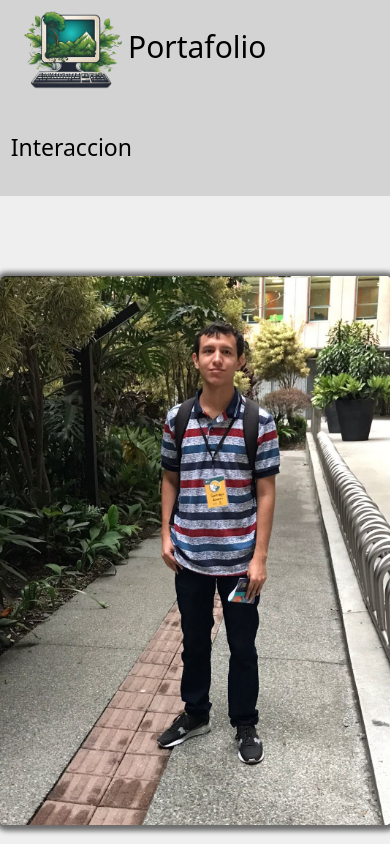
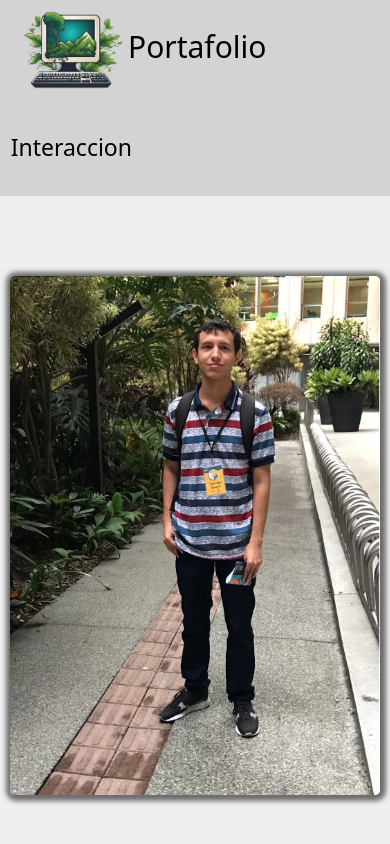
Before and after one commit to santiago2208/Portafolio, a React (Vite) app: page / in a window 390 px wide. Shown: the top 844 px of the page. Built offline with nearby package versions, Linux system fonts and the light colour scheme.

Commit message:
se ajusta el responsive de la foto de la seccion 1

```diff
--- a/src/components/Home/home.css
+++ b/src/components/Home/home.css
@@ -16,21 +16,10 @@
   flex-wrap: wrap;
 }
 
+.HomeSect1__contleft{
 
-
-
-.HomeSect1__contleft{
-  margin-left: -450px;
-  transition: margin-left 1s ease-in-out;
-  animation: aparecer 1s forwards;
-  margin-right: 20px;
 }
 
-@keyframes aparecer {
-  to {
-    margin-left: 0;
-  }
-}
 
 .HomeSect1__FotoSanti{
   width: auto;
@@ -49,16 +38,9 @@
   box-shadow: 1px 1px 5px 5px rgb(108, 108, 108);
   border-radius: 5px; */
 
-  margin-right: -450px;
-  transition: margin-left 1s ease-in-out;
-  animation: aparecer2 1s forwards;
+
 }
 
-@keyframes aparecer2 {
-  to {
-    margin-right: 0;
-  }
-}
 
 
 .HomeSect1__Title{
@@ -398,9 +380,9 @@
   padding: 20px 30px;
 }
 
-.Modal__header{
+/* .Modal__header{
 
-}
+} */
 
 .Modal__title{
   text-align: center;
@@ -408,9 +390,9 @@
 }
 
 
-.Modal__Main{
+/* .Modal__Main{
 
-}
+} */
 
 .Modal__Fotter{
   display: flex;
@@ -466,9 +448,9 @@
   height: 50px;
 }
 
-.TargetaSec3__TitleLeft{
+/* .TargetaSec3__TitleLeft{
 
-}
+} */
 
 .TargetaSec3__TitleRight{
   text-align: center;
@@ -554,6 +536,22 @@
 
 
 
+@media(max-width:430px){
+
+  .HomeSect1__contleft{
+    width: 95%;
+  }
+
+
+  .HomeSect1__FotoSanti{
+    width: 100%;
+    height: auto;
+  }
+
+}
+
+
+
 @media(min-width:600px){
 
   .habBlandas__Icono{
@@ -580,11 +578,38 @@
 
 @media(min-width:800px){
 
+  .HomeSect1__contleft{
+    margin-left: -450px;
+    transition: margin-left 1s ease-in-out;
+    animation: aparecer 1s forwards;
+    margin-right: 20px;
+  }
+
+  @keyframes aparecer {
+    to {
+      margin-left: 0;
+    }
+  }
+
   .HomeSect1__contRight{
     margin-top: 0;
     width: 40%;
     min-height: 65vh;
+
+    margin-right: -450px;
+    transition: margin-left 1s ease-in-out;
+    animation: aparecer2 1s forwards;
   }
+
+
+  @keyframes aparecer2 {
+    to {
+      margin-right: 0;
+    }
+  }
+
+
+
 
   /*seccion 3*/
 
@@ -604,7 +629,6 @@
     justify-content: start;
     width: 75%;
   }
-
 
 }
 
@@ -626,6 +650,8 @@
 
 
 @media(min-width:1180px){
+
+
 
 
   .habBlandas__Item{
```
